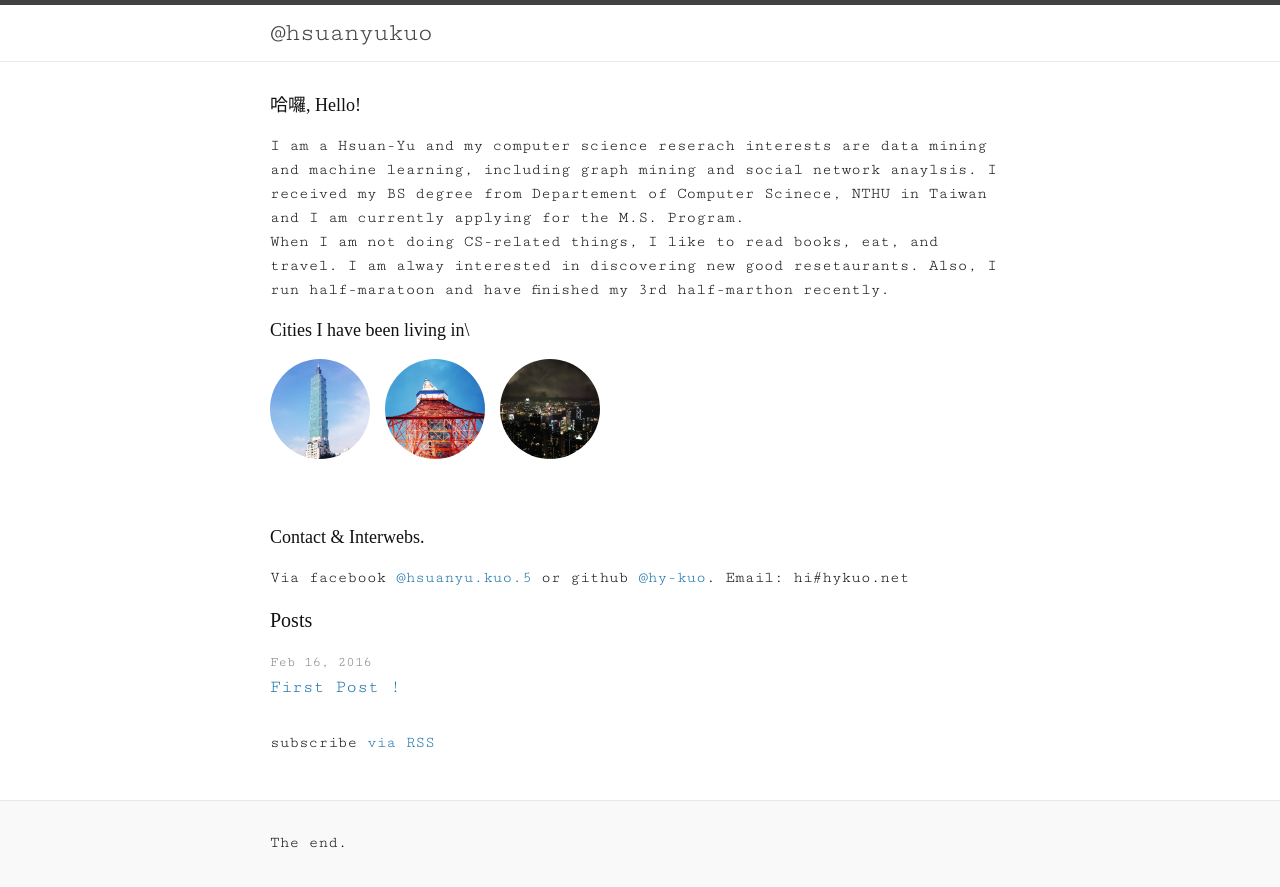
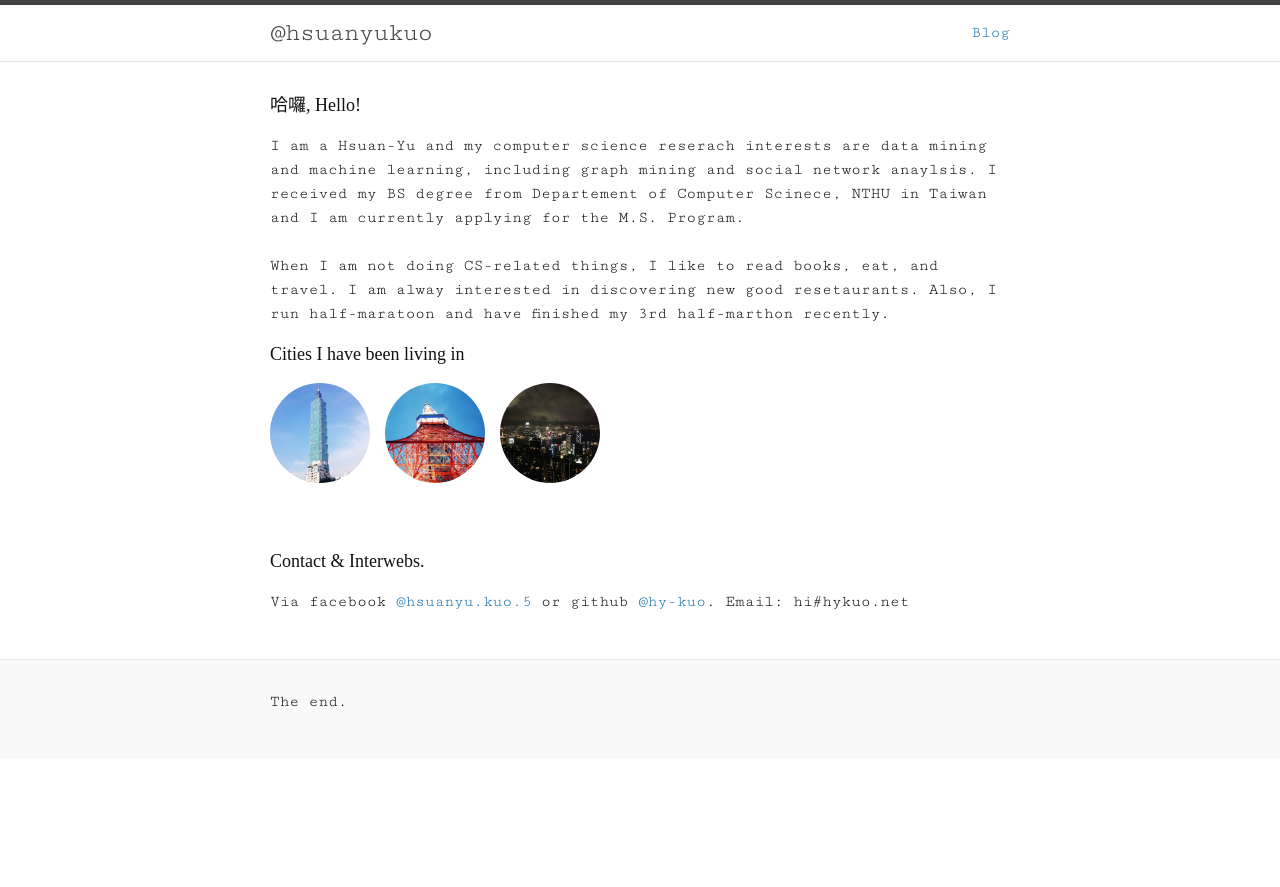
Before and after one commit to hy-kuo/hy-kuo.github.io, a Jekyll site: the page built from index.html, in a window 1280 px wide. Shown: the top 887 px of the page. Built offline with Jekyll 4.4.1, drawn with Linux system fonts in a browser that asks for light colours; some web fonts are replaced.

Commit message:
separate index and blog page

```diff
--- a/_includes/header.html
+++ b/_includes/header.html
@@ -5,7 +5,7 @@
     <a class="site-title" href="{{ site.baseurl }}/">{{ site.title }}</a>
 
     <nav class="site-nav">
-      <a href="#" class="menu-icon">
+      <a href="blog.html" class="menu-icon">Blog
       </a>
 
       <div class="trigger">
--- a/_sass/_layout.scss
+++ b/_sass/_layout.scss
@@ -31,7 +31,6 @@
     line-height: 56px;
 
     .menu-icon {
-        display: none;
     }
 
     .page-link {
--- a/index.html
+++ b/index.html
@@ -11,10 +11,10 @@ layout: default
 
 
     <p>
-      I am a Hsuan-Yu and my computer science reserach interests are data mining and machine learning, including graph mining and social network anaylsis. I received my BS degree from Departement of Computer Scinece, NTHU in Taiwan and I am currently applying for the M.S. Program.</br>
+      I am a Hsuan-Yu and my computer science reserach interests are data mining and machine learning, including graph mining and social network anaylsis. I received my BS degree from Departement of Computer Scinece, NTHU in Taiwan and I am currently applying for the M.S. Program.</br></br>
       When I am not doing CS-related things, I like to read books, eat, and travel. I am alway interested in discovering new good resetaurants.  Also, I run half-maratoon and have finished my 3rd half-marthon recently.
     </p>
-    <h3 class="title-pictures">Cities I have been living in\</h3>
+    <h3 class="title-pictures">Cities I have been living in</h3>
     <div class="photos">
       <a href="/images/taipei101.jpg" class="p-2 photo" target="_blank">
         <img alt="Taipei 101" src="/images/taipei101.jpg">
@@ -40,20 +40,5 @@ layout: default
     </p>
   </div>
   </div>
-  <h3 class="page-heading">Posts</h3>
-
-  <ul class="post-list">
-    {% for post in site.posts %}
-      <li>
-        <span class="post-meta">{{ post.date | date: "%b %-d, %Y" }}</span>
-
-        <h2>
-          <a class="post-link" href="{{ post.url | prepend: site.baseurl }}">{{ post.title }}</a>
-        </h2>
-      </li>
-    {% endfor %}
-  </ul>
-
-  <p class="rss-subscribe">subscribe <a href="{{ "/feed.xml" | prepend: site.baseurl }}">via RSS</a></p>
 
 </div>
```
Also changed, not shown: blog.html (added, +24 -0 lines).
